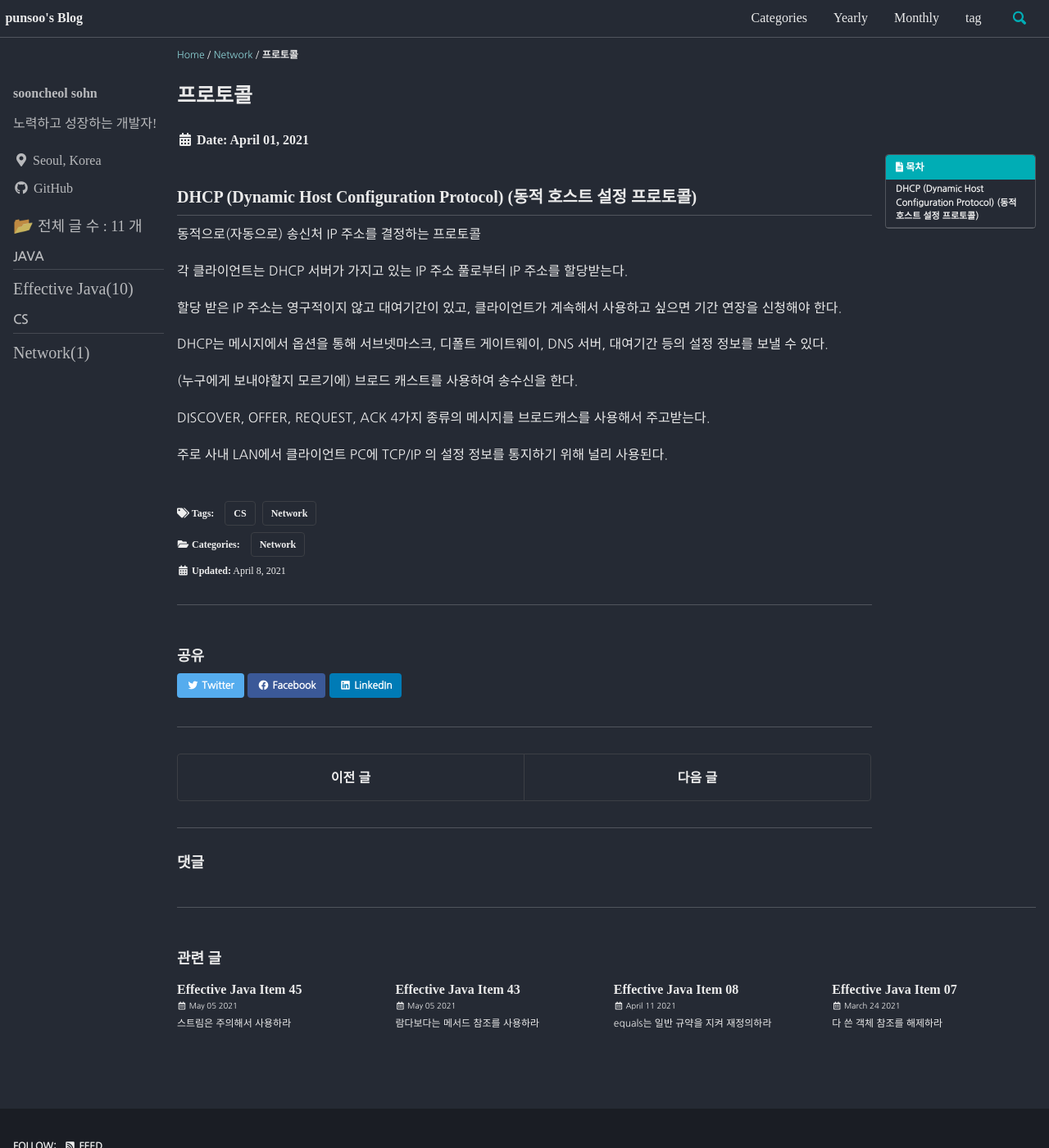
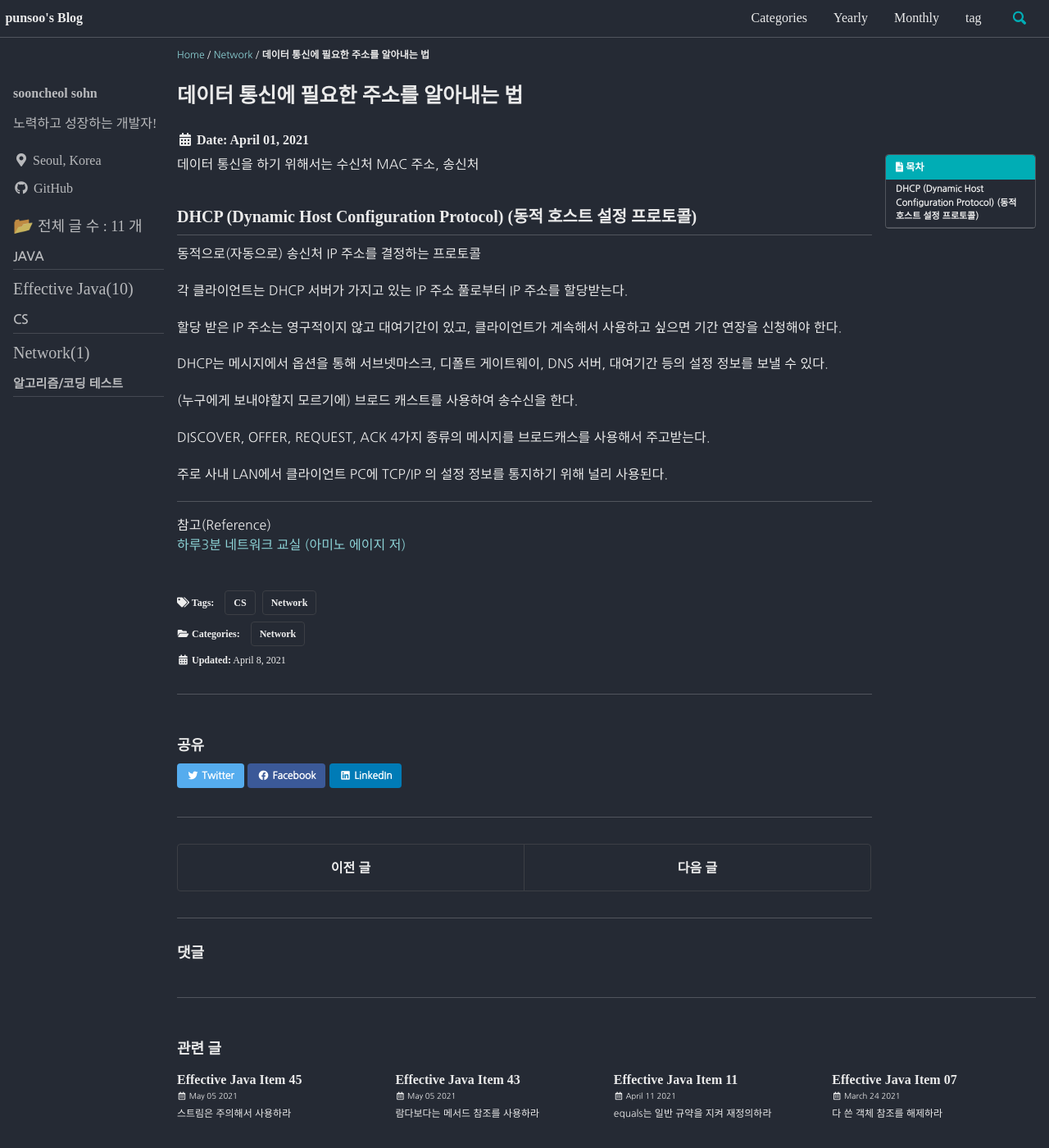
Before and after one commit to punsoo/punsoo.github.io, a Jekyll site: the page built from _posts/Network/2021-04-02-Network-01.md, in a window 1280 px wide and 1400 px high. Shown: the whole window at 82% size. Built offline with Jekyll 4.4.1, drawn with Linux system fonts in a browser that asks for light colours; cached includes are drawn as plain includes; some web fonts are replaced; comment, search, counter and statistics services are not loaded.

Commit message:
포스트 항목 추가 알고리즘/코딩테스트

```diff
--- a/_includes/nav_list_main
+++ b/_includes/nav_list_main
@@ -30,5 +30,23 @@
                 {% endfor %}
             </ul>
       </li>
+      <li>
+        <span class="nav__sub-title">알고리즘/코딩 테스트</span>
+            <ul>
+                {% for category in site.categories %}
+                    {% if category[0] == "Algorithm" %}
+                        <li><a href="/categories/algorithm" class="">Algorithm({{category[1].size}})</a></li>
+                    {% endif %}
+                {% endfor %}
+            </ul>
+            <ul>
+                {% for category in site.categories %}
+                    {% if category[0] == "Coding Test" %}
+                        <li><a href="/categories/coding-test" class="">Coding Test({{category[1].size}})</a></li>
+                    {% endif %}
+                {% endfor %}
+            </ul>
+      </li>
+
   </ul>
 </nav>
--- a/_posts/Network/2021-04-02-Network-01.md
+++ b/_posts/Network/2021-04-02-Network-01.md
@@ -10,7 +10,7 @@ defaults:
       share: true
       related: true
 
-title: "프로토콜"
+title: "데이터 통신에 필요한 주소를 알아내는 법"
 excerpt: "DHCP"
 toc: true
 toc_sticky: true
@@ -22,6 +22,8 @@ tags:
 date: 2021-04-01
 last_modified_at: 2021-04-08
 ---
+
+데이터 통신을 하기 위해서는 수신처 MAC 주소, 송신처
 
 ## DHCP (Dynamic Host Configuration Protocol) (동적 호스트 설정 프로토콜)
 
@@ -38,3 +40,7 @@ DHCP는 메시지에서 옵션을 통해 서브넷마스크, 디폴트 게이트
 DISCOVER, OFFER, REQUEST, ACK 4가지 종류의 메시지를 브로드캐스를 사용해서 주고받는다.
 
 주로 사내 LAN에서 클라이언트 PC에 TCP/IP 의 설정 정보를 통지하기 위해 널리 사용된다.
+
+***
+참고(Reference)
+[하루3분 네트워크 교실 (아미노 에이지 저)](http://www.yes24.com/Product/Goods/30670329?OzSrank=1)
```
Also changed, not shown: _pages/categories/category-algorithm.md (added, +11 -0 lines), _pages/categories/category-coding-test.md (added, +11 -0 lines), _posts/Effective-Java/2021-04-11-Effective-Java-Item-11.md (+3 -1 lines).
